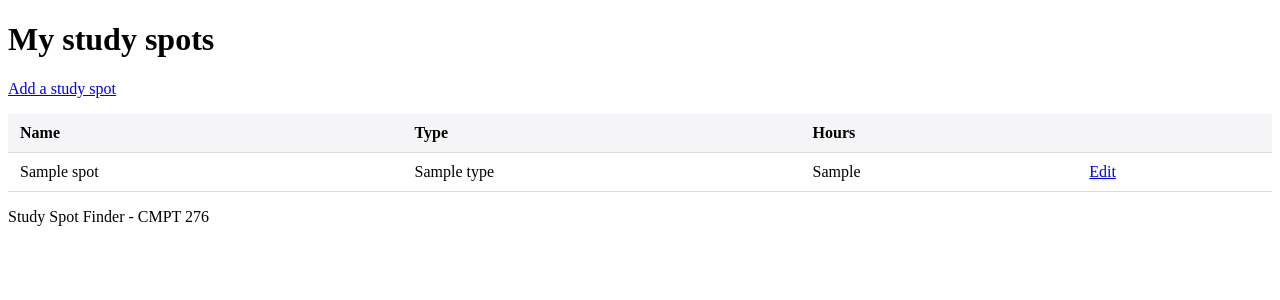
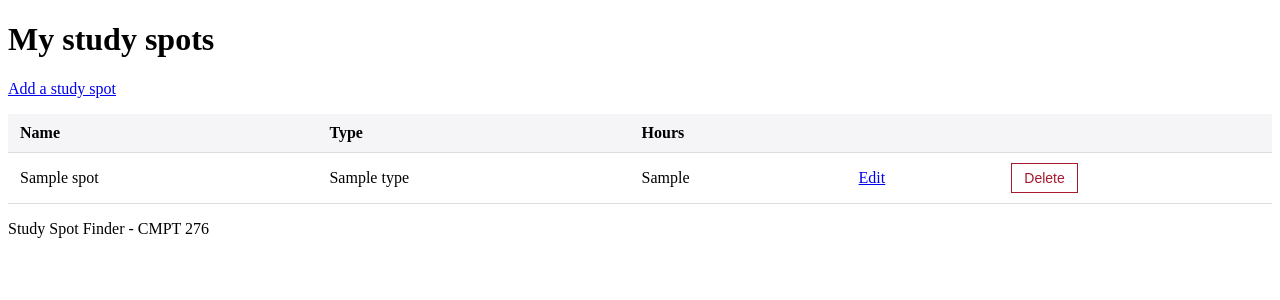
Before and after one commit to florencefilippi/study-spot-finder, a Spring app: template src/main/resources/templates/contributor-spots.html in a window 1280 px wide. Shown: the part 96-396 px from the top of the page. Run offline with Thymeleaf, Linux system fonts and the light colour scheme; the template is opened without the code that fills it: most values are stand-ins (such as "Sample title", 1, 10 or a date in 2020); data that the repository does not hold is empty; some of the project's set-up classes (security, data sources, template engines, error pages and the like) are left out, and stand-ins take their place.

Commit message:
Add Delete button to contributor spots list

```diff
--- a/src/main/resources/templates/contributor-spots.html
+++ b/src/main/resources/templates/contributor-spots.html
@@ -13,7 +13,7 @@
 
       <table class="data" th:unless="${#lists.isEmpty(spots)}">
         <thead>
-          <tr><th>Name</th><th>Type</th><th>Hours</th><th></th></tr>
+          <tr><th>Name</th><th>Type</th><th>Hours</th><th></th><th></th></tr>
         </thead>
         <tbody>
           <tr th:each="spot : ${spots}">
@@ -21,6 +21,12 @@
             <td th:text="${spot.type}">Type</td>
             <td th:text="${spot.openingHours}">Hours</td>
             <td><a th:href="@{/contributor/spots/{id}/edit(id=${spot.id})}">Edit</a></td>
+            <td>
+            <form th:action="@{/contributor/spots/{id}/delete(id=${spot.id})}" method="post"
+            onsubmit="return confirm('Delete this study spot? This cannot be undone.');">
+            <button type="submit" class="btn btn-small btn-danger">Delete</button>
+            </form>
+            </td>
           </tr>
         </tbody>
       </table>
```
